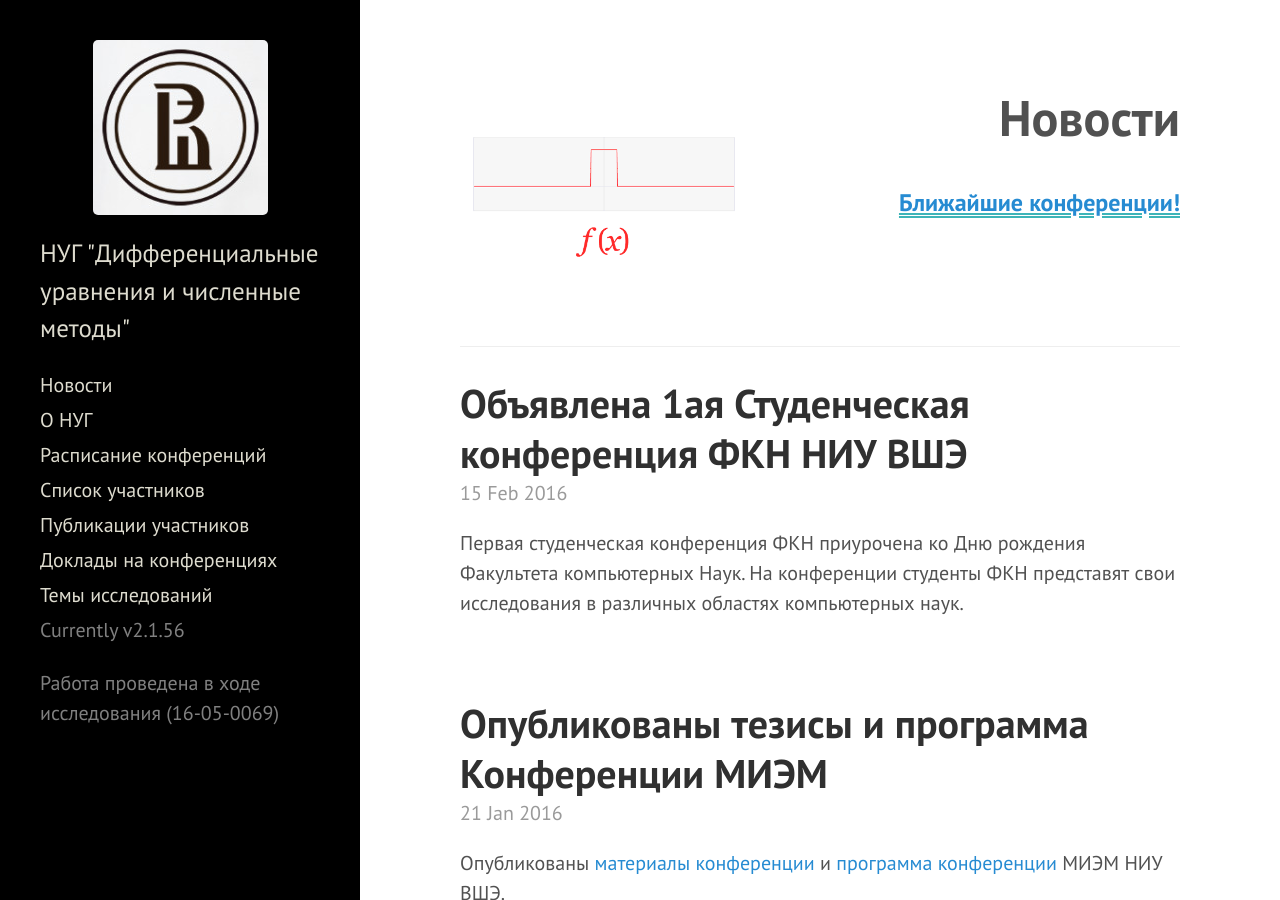
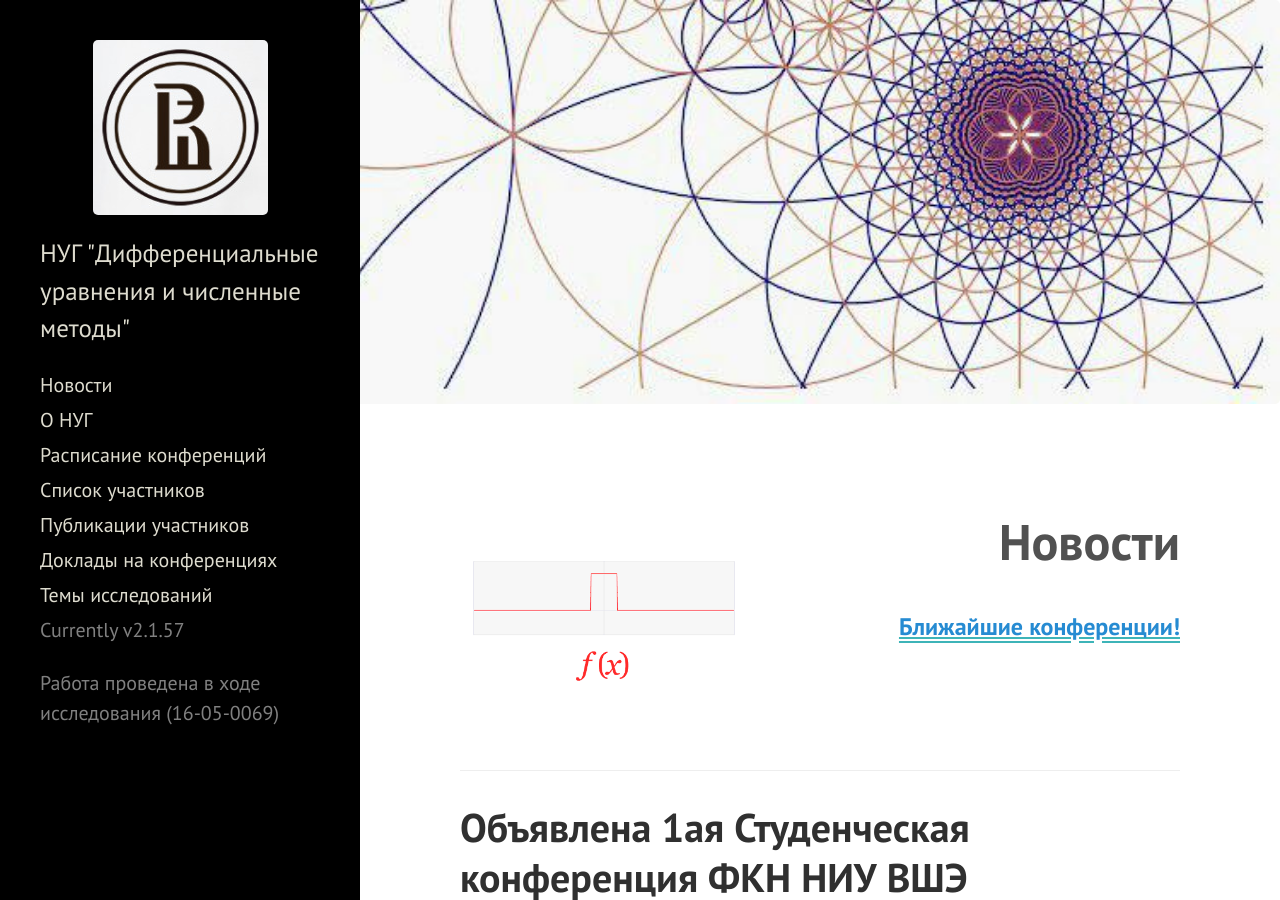
Before and after one commit to hsemmsg/hsemmsg.github.io, a Jekyll site: the page built from index.html, in a window 1280 px wide and 900 px high. Built offline with Jekyll 4.4.1, drawn with Linux system fonts in a browser that asks for light colours; the list of posts is cut into pages by our own code.

Commit message:
Added header/footer

```diff
--- a/_config.yml
+++ b/_config.yml
@@ -23,7 +23,7 @@ author:
 paginate:         5
 
 # Custom vars
-version:          2.1.56
+version:          2.1.57
 
 github:
   repo:           https://github.com/hsemmsg/hsemmsg.github.io
--- a/_includes/head.html
+++ b/_includes/head.html
@@ -5,7 +5,7 @@
 
   <!-- Enable responsiveness on mobile devices-->
   <meta name="viewport" content="width=device-width, initial-scale=1.0, maximum-scale=1">
-
+  <img src="/images/header-color.jpg" width="100%">
   <title>
     {% if page.title == "Home" %}
       {{ site.title }} &middot; {{ site.tagline }}
--- a/_layouts/page.html
+++ b/_layouts/page.html
@@ -2,8 +2,8 @@
 layout: default
 ---
 <!--<div align="left"> {{ site.time }}</div> <div align="right"><a href="{{ site.baseurl }}">НУГ "Дифференциальные уравнения"</a></div>
-<hr>-->
-<img src="/images/header-color.jpg" width="100%">
+<hr>
+<img src="/images/header-color.jpg" width="100%">-->
 <div class="page">
   <h1 class="page-title">{{ page.title }}</h1>
   {{ content }}
--- a/_layouts/post.html
+++ b/_layouts/post.html
@@ -2,8 +2,8 @@
 layout: default
 ---
 <!--<div align="left"> {{ site.time }}</div> <div align="right"><a href="{{ site.baseurl }}">НУГ "Дифференциальные уравнения"</a></div>
-<hr>-->
-<img src="/images/header-color.jpg" width="100%">
+<hr>
+<img src="/images/header-color.jpg" width="100%">-->
 <div class="post">
   <h1 class="post-title">{{ page.title }}</h1>
   <span class="post-date">{{ page.date | date_to_string }}</span>
```
